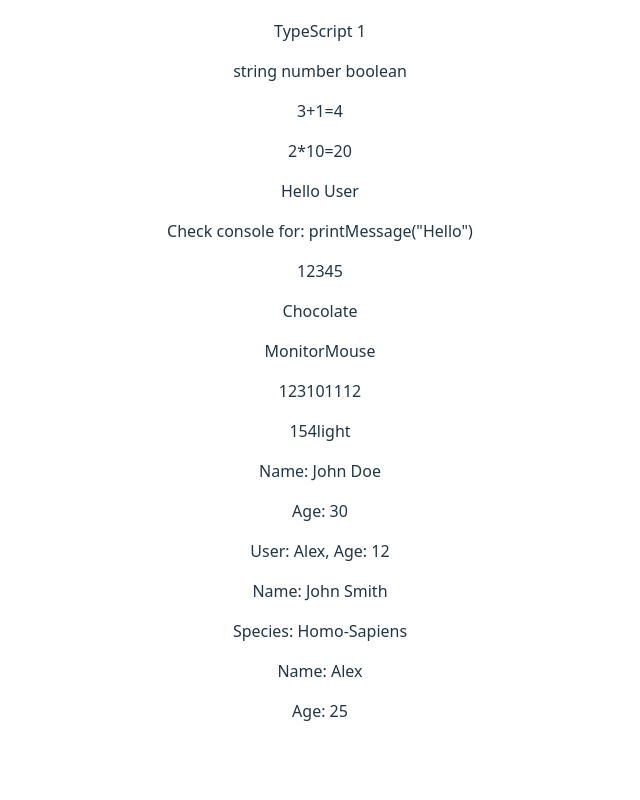
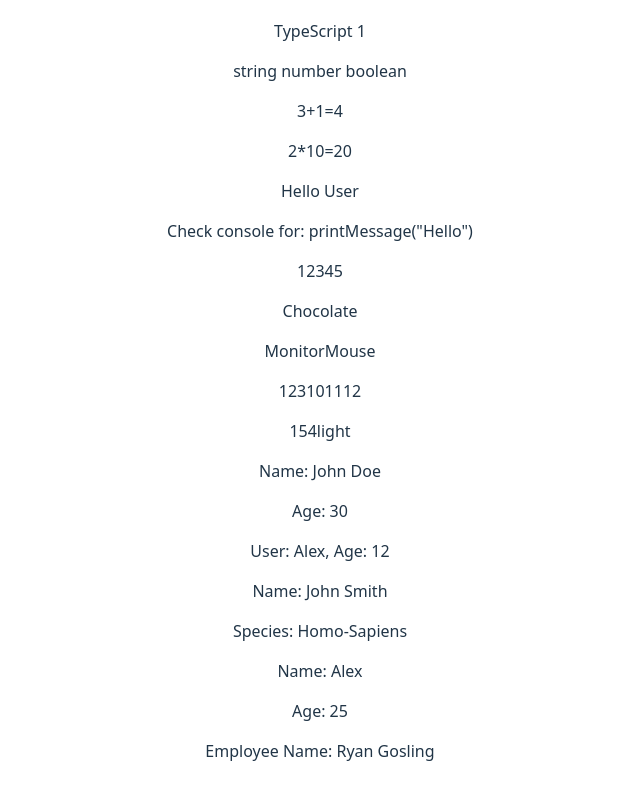
Before and after one commit to Hrisshhii/react-practice, a React (Vite) app in the folder Typescript-practice/: page / in a window 1280 px wide. Shown: the part 258-1058 px from the top of the page, without its empty margins (320-960 px from the left). Before the commit the page ends 1029 px from the top, so only its background shows below. Built offline with nearby package versions, Linux system fonts and the light colour scheme.

Commit message:
Setters and getters

```diff
--- a/Typescript-practice/src/Basics/ClassOOP.tsx
+++ b/Typescript-practice/src/Basics/ClassOOP.tsx
@@ -8,16 +8,43 @@ class Person{
         this.name=name;
         this.age=age;
     }
+    getName():string{
+        return this.name;
+    }
 };
+
+//extends for inheritance
+//syntax: class ChildClass extends className{}
 
 const person=new Person('Alex',25);
 console.log(typeof person);
 
+//Getters and Setters
+//getters are ued to get private properties
+//setters used to set private properties
+
+class Employee{
+  private empName: string="John Doe";
+
+  get myProperty(): string{
+    return this.empName;
+  }
+
+  set myProperty(value: string){
+      this.empName=value;
+  }
+}
+
+const emp=new Employee();
+emp.myProperty="Ryan Gosling";
+console.log(emp.myProperty);
+
 const ClassOOP = () => {
   return (
     <div>
-        <p>Name: {person.name}</p>
+        <p>Name: {person.getName()}</p>
         <p>Age: {person.age}</p>
+        <p>Employee Name: {emp.myProperty}</p>
     </div>
   )
 }
```
